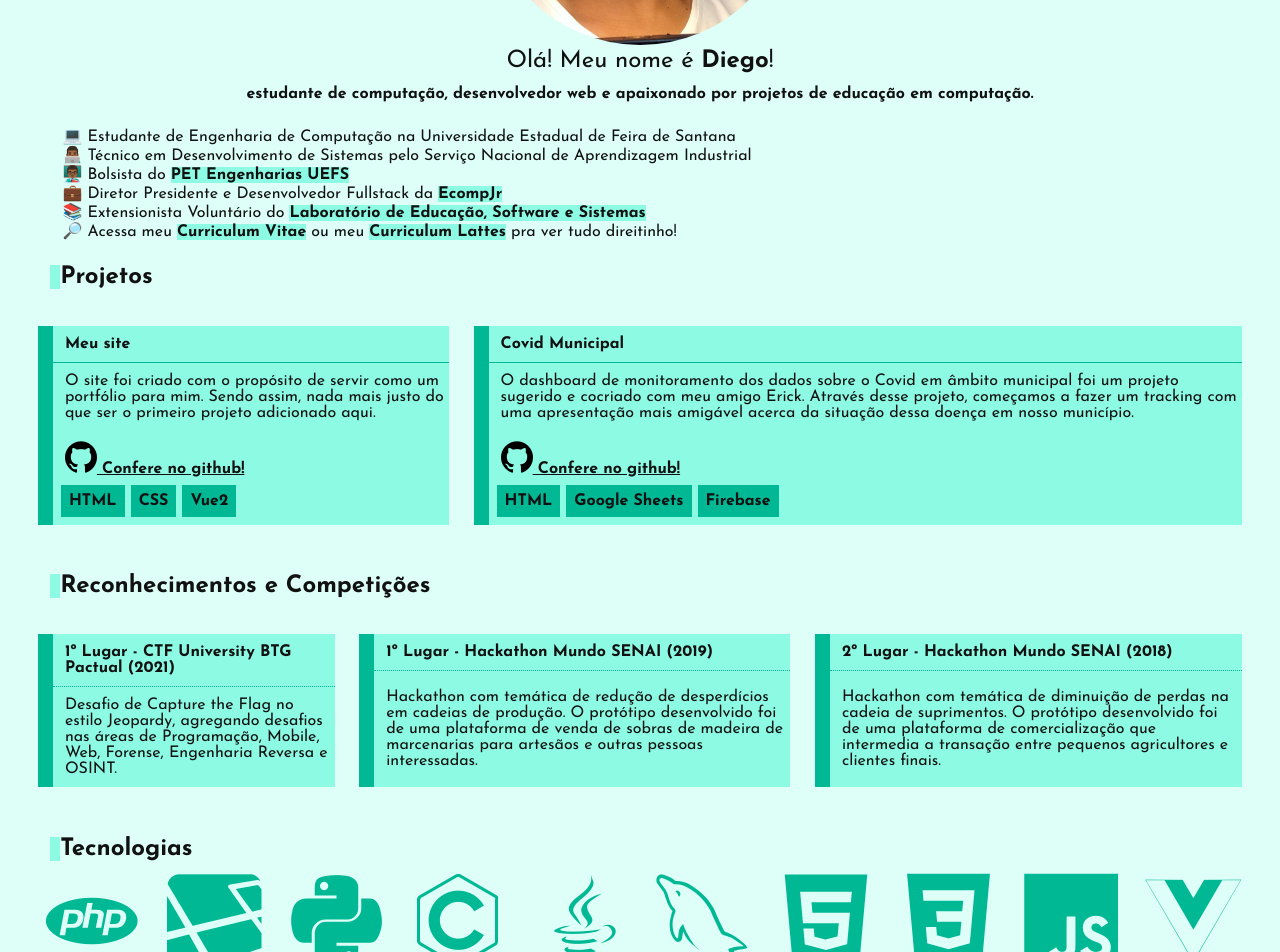
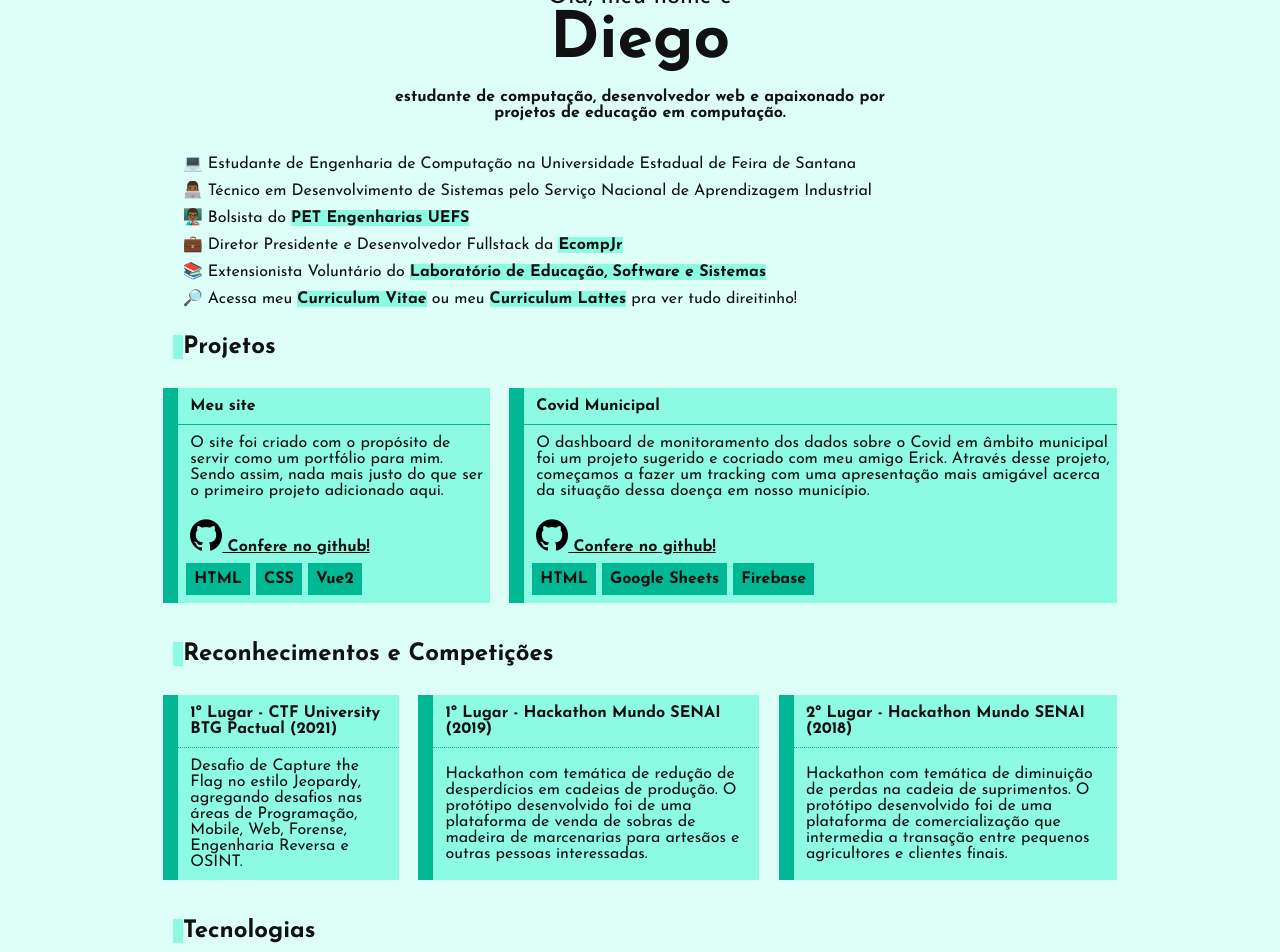
Before and after one commit to di3goCS/di3gocs.github.io, a Vue app: page / in a window 1280 px wide. Shown: the part 300-1252 px from the top of the page. Built offline with nearby package versions, Linux system fonts and the light colour scheme.

Commit message:
minor css fix

```diff
--- a/src/components/Section.vue
+++ b/src/components/Section.vue
@@ -2,8 +2,9 @@
   <div class="main-section">
       <img alt="Foto circular de Diego em primeiro plano. Diego é um homem negro e está usando uma camisa de gola U branca, está com cabelo raspado e sorrindo. Ao fundo há uma parede azul." src="./../assets/profile.jpg" class="profile"/>
       <div>
-        <p class="main-text"> Olá! Meu nome é <strong>Diego</strong>!</p>
-        <p> estudante de computação, desenvolvedor web e apaixonado por projetos de educação em computação.</p>
+        <p class="main-text"> Olá, meu nome é </p>
+        <p id="main-word"> Diego </p>
+        <p id="sub-text"> estudante de computação, desenvolvedor web e apaixonado por projetos de educação em computação.</p>
         <div class="info-box">
           <p> 💻 Estudante de Engenharia de Computação na Universidade Estadual de Feira de Santana</p>
           <p> 👨🏾‍💻 Técnico em Desenvolvimento de Sistemas pelo Serviço Nacional de Aprendizagem Industrial</p>
@@ -109,8 +110,8 @@ export default {
     }
 
     .main-section {
-      padding: 0 2%;
       height: 100%;
+      padding: 0 12%;
     }
 
     .profile {
@@ -132,6 +133,10 @@ export default {
       background-color: var(--thirdy-color);
       color: var(--black-tone);
       font-weight: bold;
+    }
+
+    .info-box p {
+      margin-bottom: 8px;
     }
 
     .section-title {
@@ -159,16 +164,27 @@ export default {
 
     .main-text {
       font-weight: 300;
-      margin-bottom: 1%;
     }
 
     #main-word {
-      font-size: 2em;
+      font-size: 4em;
+    }
+
+    #sub-text {
+      margin: 16px 240px 32px;
     }
 
     @media (max-width: 768px) {
       .profile {
         width: 50%;
+      }
+
+      .main-section {
+        padding: 0 2%;
+      }
+
+      #sub-text {
+        margin: 16px 12px 32px;
       }
 
       .section-title {
--- a/src/components/Tech.vue
+++ b/src/components/Tech.vue
@@ -1,9 +1,7 @@
 <template>
-  <div>
-    <div class="tech">
-        <i :class=techClass :title=techTitle aria-hidden="true"></i>
-        <p> {{ name }} </p>
-    </div>
+  <div class="tech">
+    <i :class=techClass :title=techTitle aria-hidden="true"></i>
+    <p> {{ name }} </p>
   </div>
 </template>
 
@@ -24,6 +22,11 @@ export default {
       font-size: 6em;
     }
 
+    .tech {
+      display: block;
+      margin: 1% 4%;
+    }
+
     .tech p {
         margin-top: 8px;
         font-weight: 200;
```
